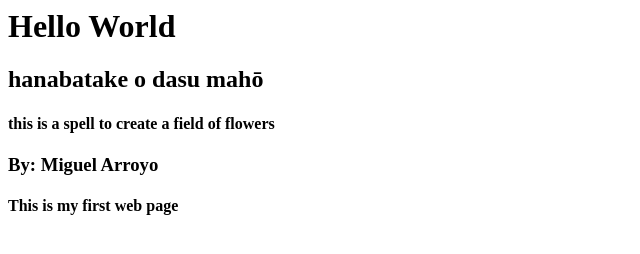
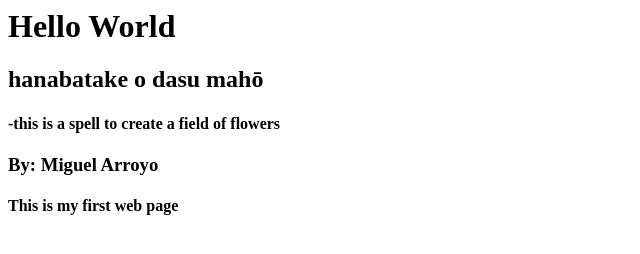
Before and after one commit to garroy16/info654-04, a plain HTML site: page helloworldexercise.html in a window 1280 px wide. Shown: the full height of the page, 0-640 px from the left. Drawn offline with Linux system fonts and the light colour scheme.

Commit message:
Update helloworldexercise.html

```diff
--- a/helloworldexercise.html
+++ b/helloworldexercise.html
@@ -7,7 +7,7 @@
 <body>
 <h1>Hello World</h1>
 <h2>hanabatake o dasu mahō</h2>
-<h4>this is a spell to create a field of flowers</h4>
+<h4>-this is a spell to create a field of flowers</h4>
 
 
 
```
